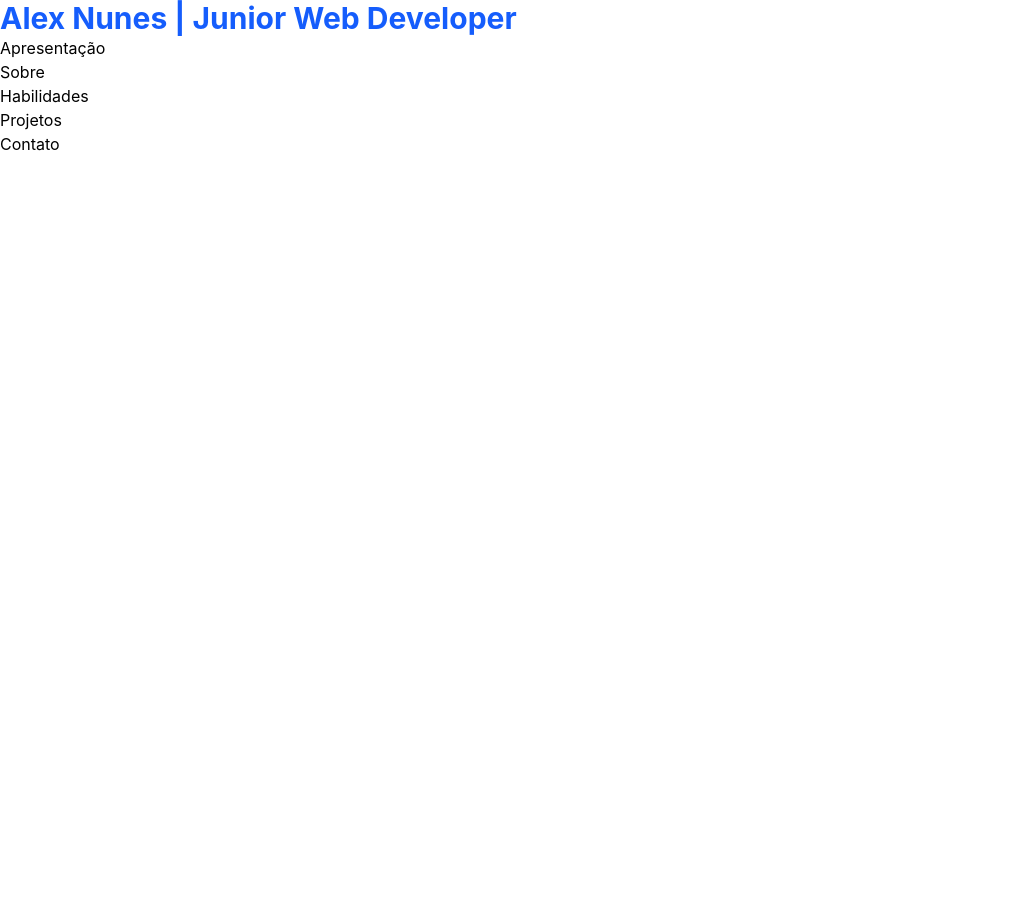
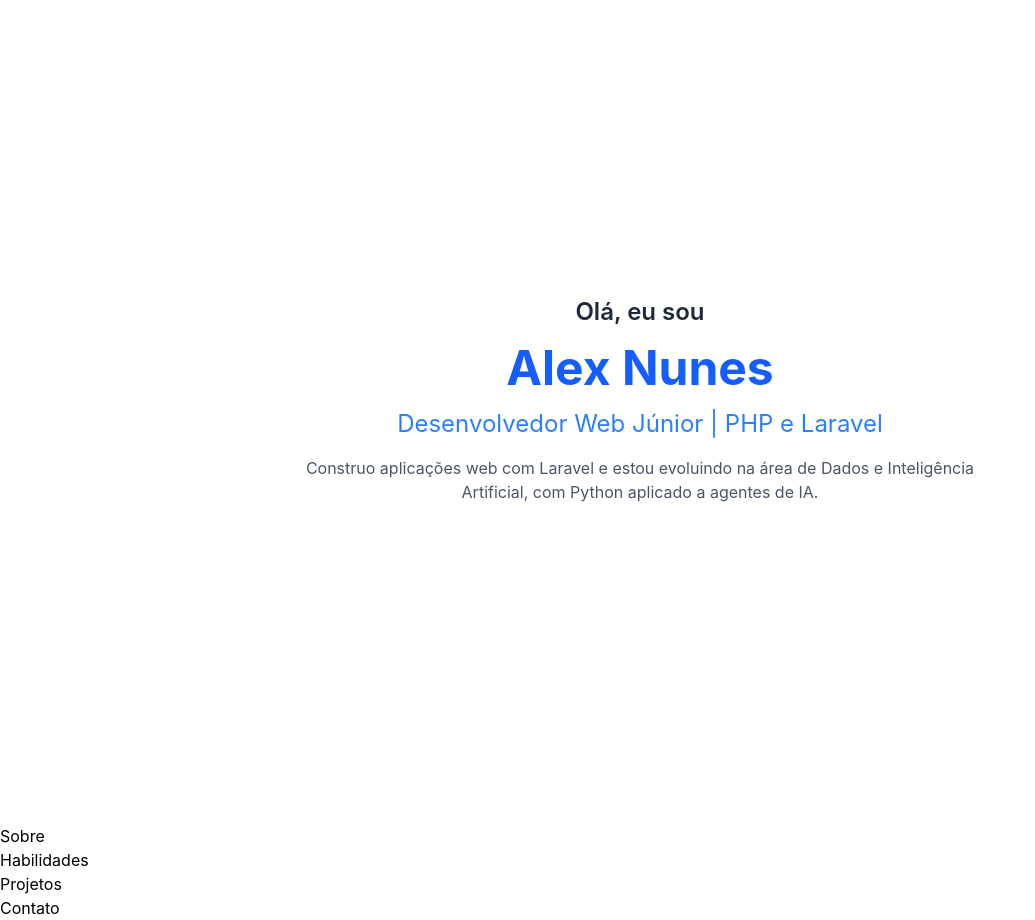
Before and after one commit to Alexdanielofc/alexdanielofc.github.io, a website: page index.html in a window 1280 px wide. Shown: the whole page, without its empty margins (0-1035 px from the left). Before the commit the page ends 800 px from the top, so only its background shows below. Drawn offline with Linux system fonts and the light colour scheme.

Commit message:
feat: add hero section

```diff
--- a/index.html
+++ b/index.html
@@ -8,13 +8,18 @@
 </head>
 <body>
     <header>
-        <h1 class="text-3xl font-bold text-blue-600">Alex Nunes | Junior Web Developer</h1>
+
     </header>
 
     <main>
-        <section id="apresentacao">
-            <h2>Apresentação</h2>
+        <section class="min-h-screen flex flex-col items-center justify-center max-w-3xl mx-auto text-center gap-4 px-6"
+            id="apresentacao">
+            <p class="text-2xl font-semibold text-gray-800">Olá, eu sou</p>
+            <h1 class="text-5xl font-bold text-blue-600">Alex Nunes</h1>
+            <p class="text-2xl text-blue-500">Desenvolvedor Web Júnior | PHP e Laravel</p>
+            <p class="text-gray-600">Construo aplicações web com Laravel e estou evoluindo na área de Dados e Inteligência Artificial, com Python aplicado a agentes de IA.</p>
         </section>
+        <br>
         <section id="sobre">
             <h2>Sobre</h2>
         </section>
```
Also changed, not shown: dist/output.css.
